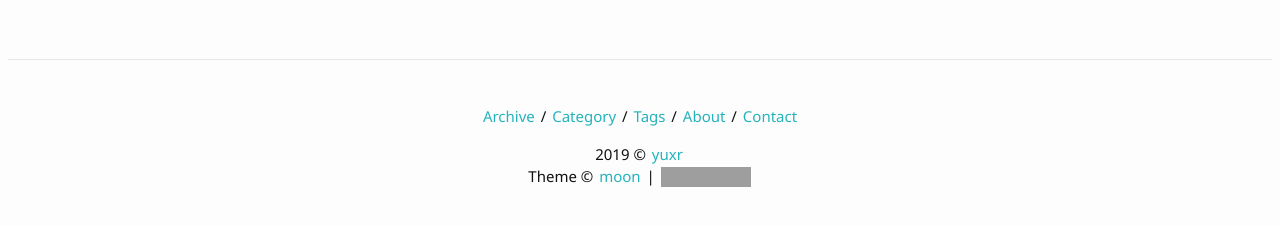
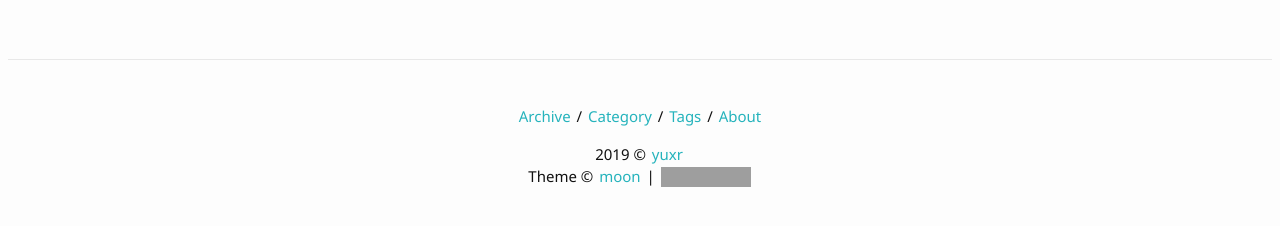
Before and after one commit to moonyuxr/moon, a Jekyll site: the page built from index.html, in a window 1280 px wide. Shown: the part 376-602 px from the top of the page. Built offline with Jekyll 4.4.1, drawn with Linux system fonts in a browser that asks for light colours; nearby versions of some CDN libraries; comment, search, counter and statistics services are not loaded; grey boxes are pictures that could not be loaded.

```diff
--- a/_config.yml
+++ b/_config.yml
@@ -7,7 +7,7 @@ description: >
 baseurl: "/moon" # the subpath of your site, e.g. /blog
 url: "https://yuxr.github.io/moon/" # the base hostname & protocol for your site
 twitter_username: # your Twitter username
-github_username: # your Github username
+github_username: moonyuxr
 disqus_username: # your disqus username
 
 google-analytics: # add it if you have one
--- a/_includes/footer.html
+++ b/_includes/footer.html
@@ -7,8 +7,8 @@
 		<p><a class="link" href="{{ site.baseurl }}/archive/">Archive</a> /
 		<a class="link" href="{{ site.baseurl }}/category/">Category</a> /
 		<a class="link" href="{{ site.baseurl }}/tags/">Tags</a> /
-		<a class="link" href="{{ site.baseurl }}/about/">About</a> /
-		<a class="link" href="{{ site.baseurl }}/contact/">Contact</a>
+		<a class="link" href="{{ site.baseurl }}/about/">About</a>
+		<!--<a class="link" href="{{ site.baseurl }}/contact/">Contact</a>-->
         </p>
 
         <span><script>document.write(new Date().getFullYear());</script></span>
```
Also changed, not shown: 12 other files.
